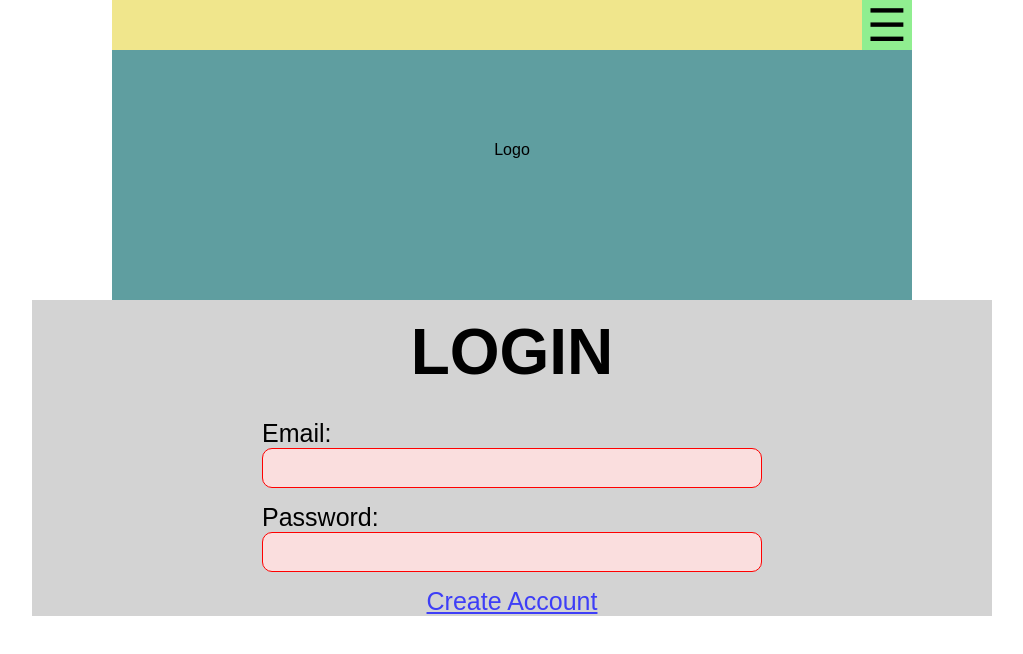
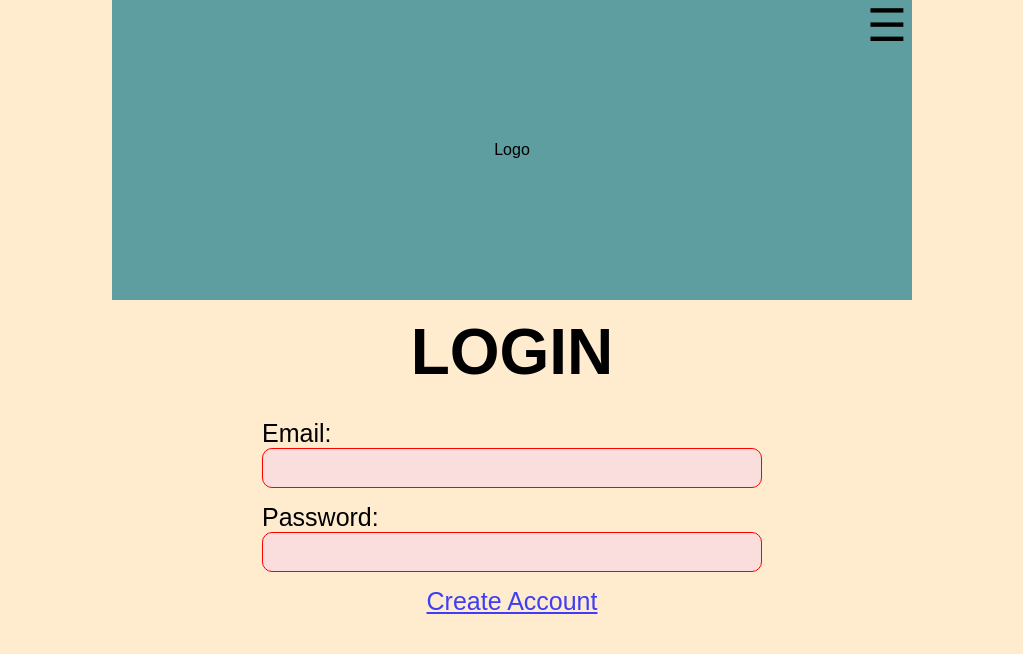
Before and after one commit to Iamasamwich/todo-client-mui, a React (Create React App) app: page / in a window 1280 px wide. Shown: the top 654 px of the page, without its empty margins (128-1151 px from the left). Built offline with nearby package versions, Linux system fonts and the light colour scheme; no server answers.

Commit message:
removed some background colours

```diff
--- a/src/styles/App.css
+++ b/src/styles/App.css
@@ -3,6 +3,10 @@
   padding: 0;
   box-sizing: border-box;
   font-family: Arial, Helvetica, sans-serif;
+}
+
+body {
+  background-color: blanchedalmond;
 }
 
 #root {
@@ -70,7 +74,6 @@ p {
 
 .minusLogo {
   width: 100%;
-  background: lightgray;
   display: flex;
   flex-direction: column;
   align-items: center;
@@ -142,7 +145,6 @@ p {
 .status-box {
   height: 400px;
   width: 450px;
-  background-color: white;
   display: flex;
   flex-direction: column;
   align-items: center;
@@ -161,7 +163,6 @@ p {
 .todo-box {
   display: flex;
   flex-direction: column;
-  background-color: burlywood;
   margin: 10px;
   min-height: 35px;
 }
@@ -278,7 +279,6 @@ p {
   flex-direction: row-reverse;
   top: 0;
   left: 0;
-  background-color: khaki;
 }
 
 .nav-icon {
@@ -288,7 +288,6 @@ p {
   justify-content: center;
   align-items: center;
   font-size: 45px;
-  background-color: lightgreen;
 }
 
 .nav-icon:hover {
```
